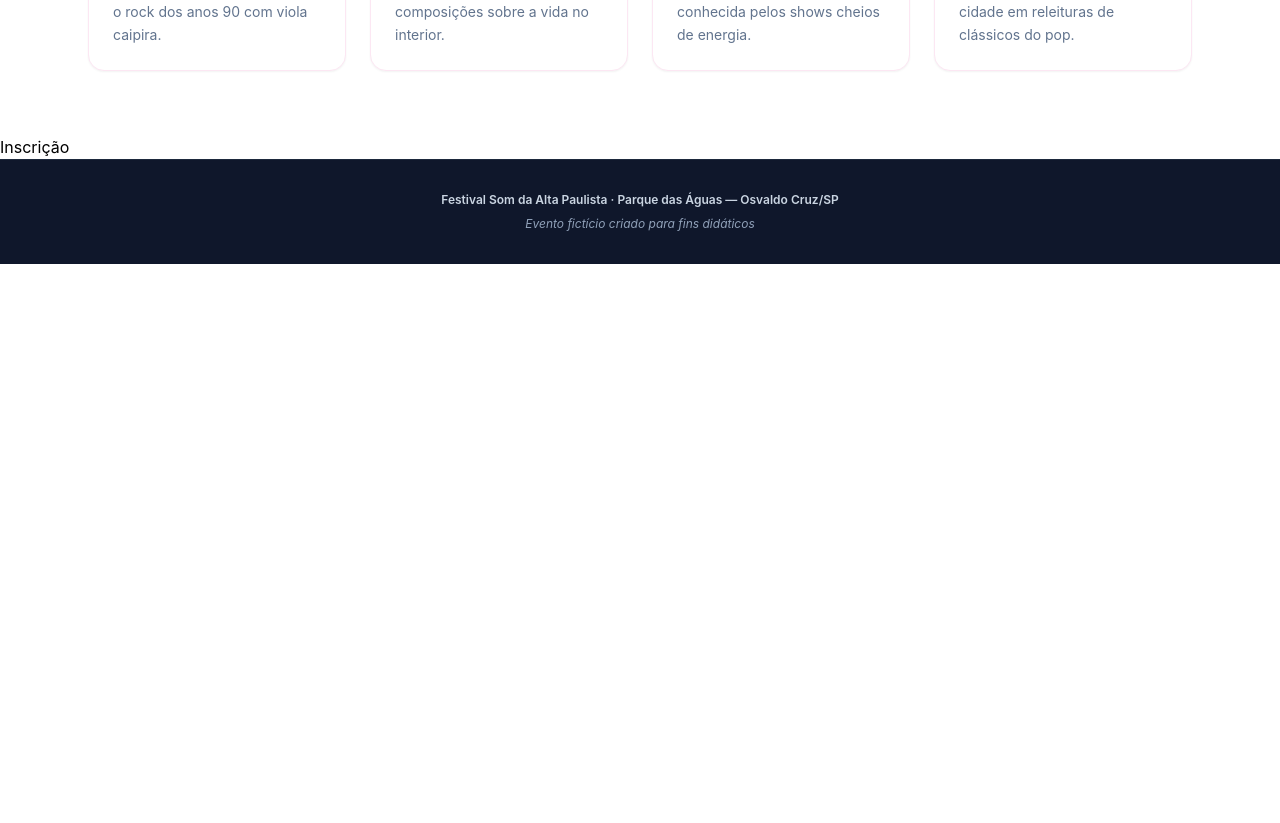
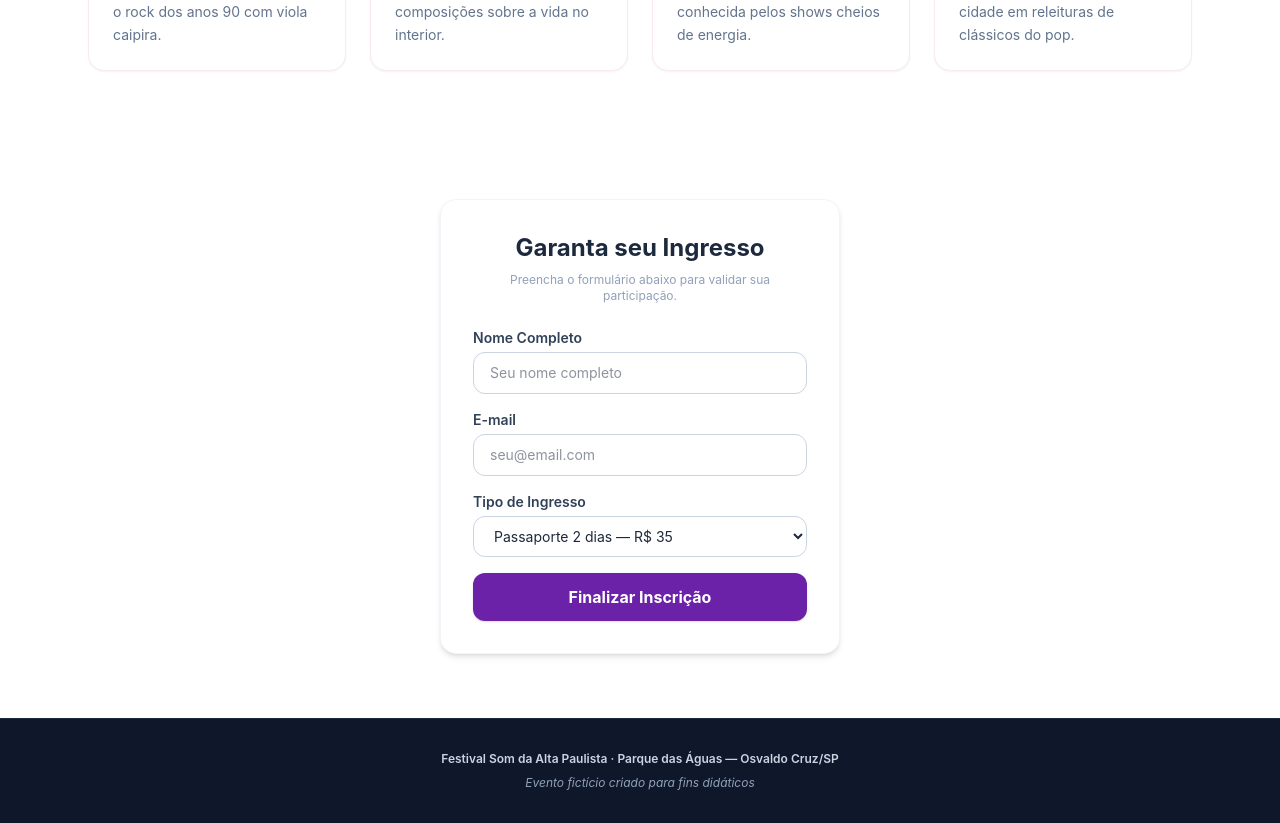
Before and after one commit to FerBighi/lp-evento-mariaFernanda, a React (Vite) app: page / in a window 1280 px wide. Shown: the part 1880-2703 px from the top of the page. Before the commit the page ends 2144 px from the top, so only its background shows below. Built offline with nearby package versions, Linux system fonts and the light colour scheme.

Commit message:
Etapa 5 — Formulário de inscrição controlado com useState e mensagem de sucesso

```diff
--- a/src/components/Inscricao.jsx
+++ b/src/components/Inscricao.jsx
@@ -1,7 +1,85 @@
+import { useState } from 'react';
+import { tiposIngresso } from '../data/evento';
+
 function Inscricao() {
+    const [nome, setNome] = useState('');
+    const [email, setEmail] = useState('');
+    // Inicia o estado com o primeiro tipo de ingresso do array de dados
+    const [ingresso, setIngresso] = useState(tiposIngresso[0]);
+    const [enviado, setEnviado] = useState(false);
+
+    function enviar(e) {
+        e.preventDefault(); // Impede a página de recarregar
+        setEnviado(true);
+    }
+
+    // Tela de Confirmação de Sucesso (Aparece após o envio)
+    if (enviado) {
+        return (
+            <section id="inscricao" className="py-16 px-6 max-w-md mx-auto text-center">
+                <div className="bg-emerald-50 border border-emerald-200 text-emerald-950 p-6 rounded-2xl shadow-xs">
+                    <p role="status" className="font-semibold text-lg leading-relaxed">
+                        Inscrição confirmada!<br />
+                        Obrigado, <span className="font-black text-roxo-destaque">{nome}</span>. Seu ingresso do tipo <span className="font-bold underline">{ingresso}</span> foi reservado e enviado para <span className="italic">{email}</span>. Nos vemos no Parque das Águas!
+                    </p>
+                </div>
+            </section>
+        );
+    }
+
+    // Formulário Controlado
     return (
-        <section>
-            <h2>Inscrição</h2>
+        <section id="inscricao" className="py-16 px-6 max-w-md mx-auto">
+            <div className="bg-white p-8 rounded-2xl shadow-md border border-slate-100">
+                <h2 className="text-2xl font-bold text-slate-800 mb-2 text-center">Garanta seu Ingresso</h2>
+                <p className="text-slate-400 text-xs text-center mb-6">Preencha o formulário abaixo para validar sua participação.</p>
+
+                <form onSubmit={enviar} className="space-y-4">
+                    <label className="flex flex-col gap-1 text-sm font-semibold text-slate-700">
+                        Nome Completo
+                        <input
+                            type="text"
+                            required
+                            value={nome}
+                            onChange={(e) => setNome(e.target.value)}
+                            placeholder="Seu nome completo"
+                            className="px-4 py-2.5 border border-slate-300 rounded-xl font-normal text-slate-800 focus:outline-none focus:ring-2 focus:ring-roxo-destaque"
+                        />
+                    </label>
+
+                    <label className="flex flex-col gap-1 text-sm font-semibold text-slate-700">
+                        E-mail
+                        <input
+                            type="email"
+                            required
+                            value={email}
+                            onChange={(e) => setEmail(e.target.value)}
+                            placeholder="seu@email.com"
+                            className="px-4 py-2.5 border border-slate-300 rounded-xl font-normal text-slate-800 focus:outline-none focus:ring-2 focus:ring-roxo-destaque"
+                        />
+                    </label>
+
+                    <label className="flex flex-col gap-1 text-sm font-semibold text-slate-700">
+                        Tipo de Ingresso
+                        <select
+                            value={ingresso}
+                            onChange={(e) => setIngresso(e.target.value)}
+                            className="px-4 py-2.5 border border-slate-300 rounded-xl bg-white font-normal text-slate-800 focus:outline-none focus:ring-2 focus:ring-roxo-destaque"
+                        >
+                            {tiposIngresso.map((opcao) => (
+                                <option key={opcao} value={opcao}>{opcao}</option>
+                            ))}
+                        </select>
+                    </label>
+
+                    <button
+                        type="submit"
+                        className="w-full bg-roxo-destaque text-white font-bold py-3 rounded-xl hover:bg-opacity-95 transition-all shadow-sm mt-2 cursor-pointer min-h-11 flex items-center justify-center"
+                    >
+                        Finalizar Inscrição
+                    </button>
+                </form>
+            </div>
         </section>
     );
 }
```
